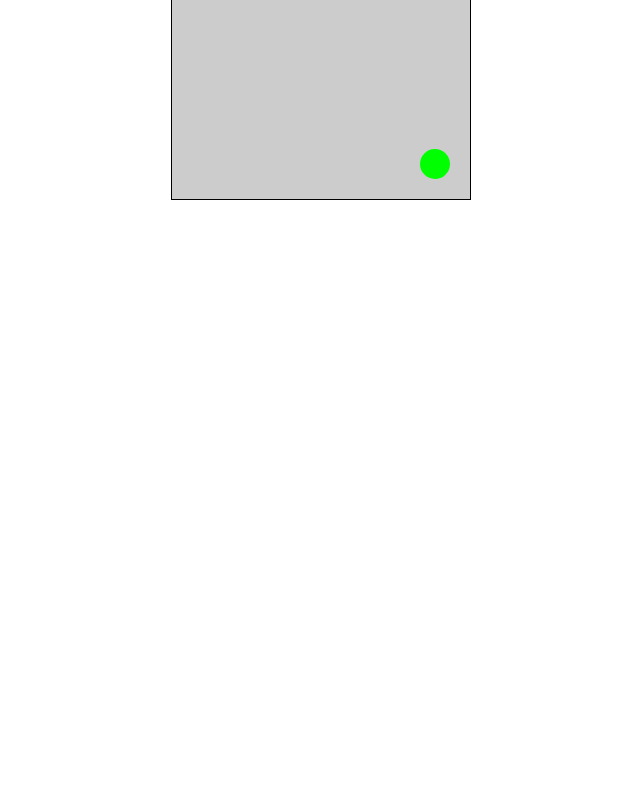
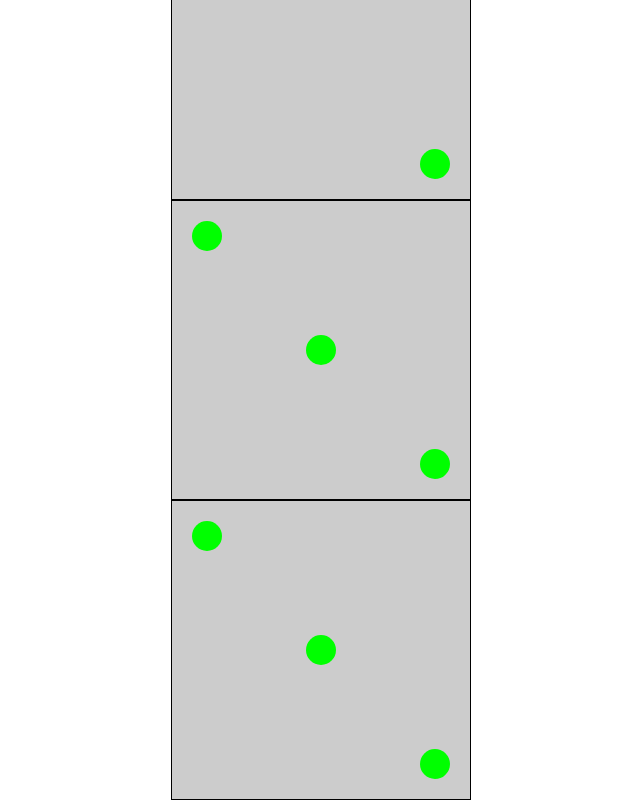
Before and after one commit to walkingdev/flex, a plain HTML site: page code/index.html in a window 1280 px wide. Shown: the part 400-1200 px from the top of the page, without its empty margins (319-959 px from the left). Before the commit the page ends 800 px from the top, so only its background shows below. Drawn offline with Linux system fonts and the light colour scheme.

Commit message:
dices 3 and 3-2

```diff
--- a/code/index.html
+++ b/code/index.html
@@ -16,6 +16,16 @@
         <article></article>
         <article></article>
       </section>
+      <section class="dice-3">
+        <article></article>
+        <article></article>
+        <article></article>
+      </section>
+      <section class="dice-3-2">
+        <article></article>
+        <article></article>
+        <article></article>
+      </section>
     </main>
     <footer></footer>
   </body>
--- a/code/style.css
+++ b/code/style.css
@@ -36,3 +36,27 @@ article {
 .dice-2 article:last-child {
   align-self: flex-end;
 }
+
+.dice-3 {
+  justify-content: space-between;
+  align-items: flex-start;
+}
+.dice-3 article:nth-child(2) {
+  align-self: center;
+}
+.dice-3 article:last-child {
+  align-self: flex-end;
+}
+
+.dice-3-2 {
+  flex-direction: column;
+  justify-content: space-between;
+  align-items: flex-start;
+
+}
+.dice-3-2 article:nth-child(2) {
+  align-self: center;
+}
+.dice-3-2 article:last-child {
+  align-self: flex-end;
+}
```
